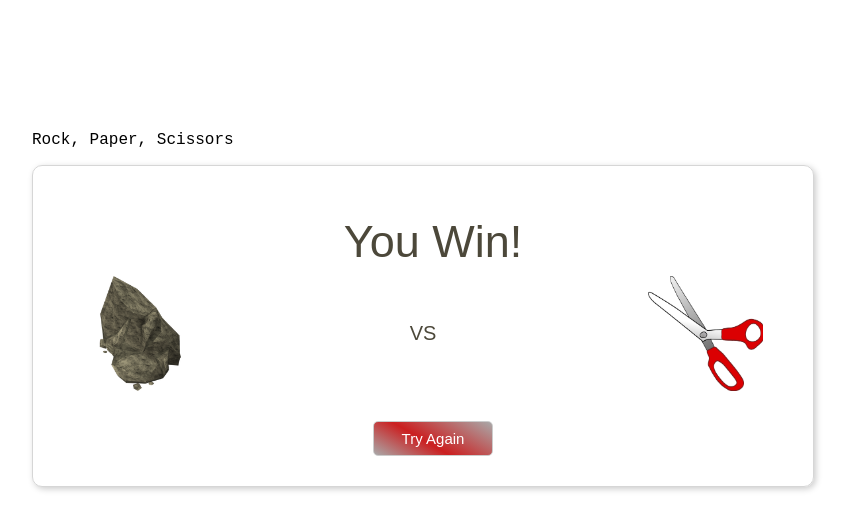
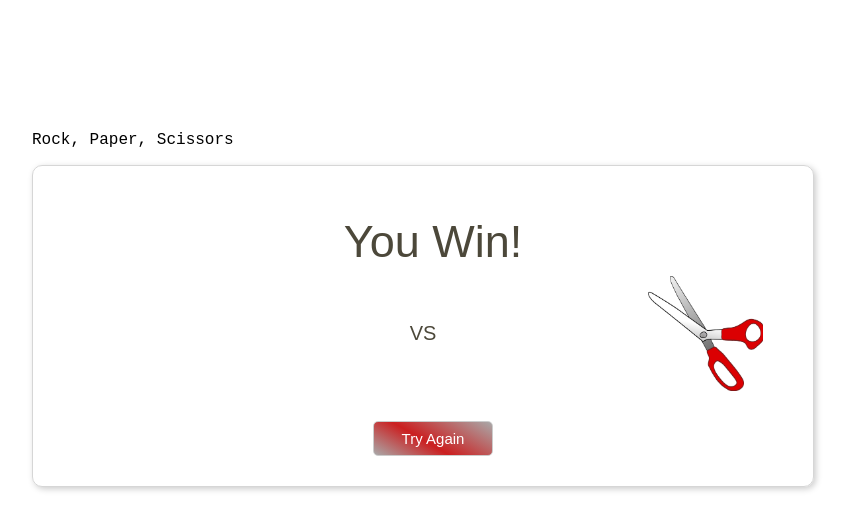
Before and after one commit to AhlamHassen/RockPaperScissors, an Angular app in the folder game/: page /results in a window 1280 px wide. Shown: the top 530 px of the page, without its empty margins (208-1057 px from the left). Built offline with nearby package versions, Linux system fonts and the light colour scheme.

Commit message:
Added host listener on reload with a warning

```diff
--- a/game/src/app/routes/results/results.component.html
+++ b/game/src/app/routes/results/results.component.html
@@ -5,7 +5,7 @@
     <div class="resultDiv">You Win!</div>
     <div class="smallBoxesFlex">
 
-        <div class="rock smallBoxes"></div>
+        <div class="smallBoxes" [ngClass]="nameOfclass" ></div>
         <div class="versus smallBoxes"> VS </div>
         <div class="scissors smallBoxes"></div>
 
--- a/game/src/app/routes/results/results.component.ts
+++ b/game/src/app/routes/results/results.component.ts
@@ -1,4 +1,5 @@
-import { Component, OnInit } from '@angular/core';
+import { Component, HostListener, OnInit} from '@angular/core';
+import { NavigationStart, Router } from '@angular/router';
 import { GameService } from 'src/game.service';
 
 @Component({
@@ -8,9 +9,17 @@ import { GameService } from 'src/game.service';
 })
 export class ResultsComponent implements OnInit {
 
-  constructor(private game: GameService) { }
+  nameOfclass: string;
+
+  constructor(private game: GameService, private router: Router) { }
+
+  @HostListener("window:beforeunload", ["$event"])
+  unloadHandler(event: Event) {
+    return false;
+  }
 
   ngOnInit(): void {
+    this.nameOfclass = this.game.selection;
   }
 
   tryAgain(){
```
